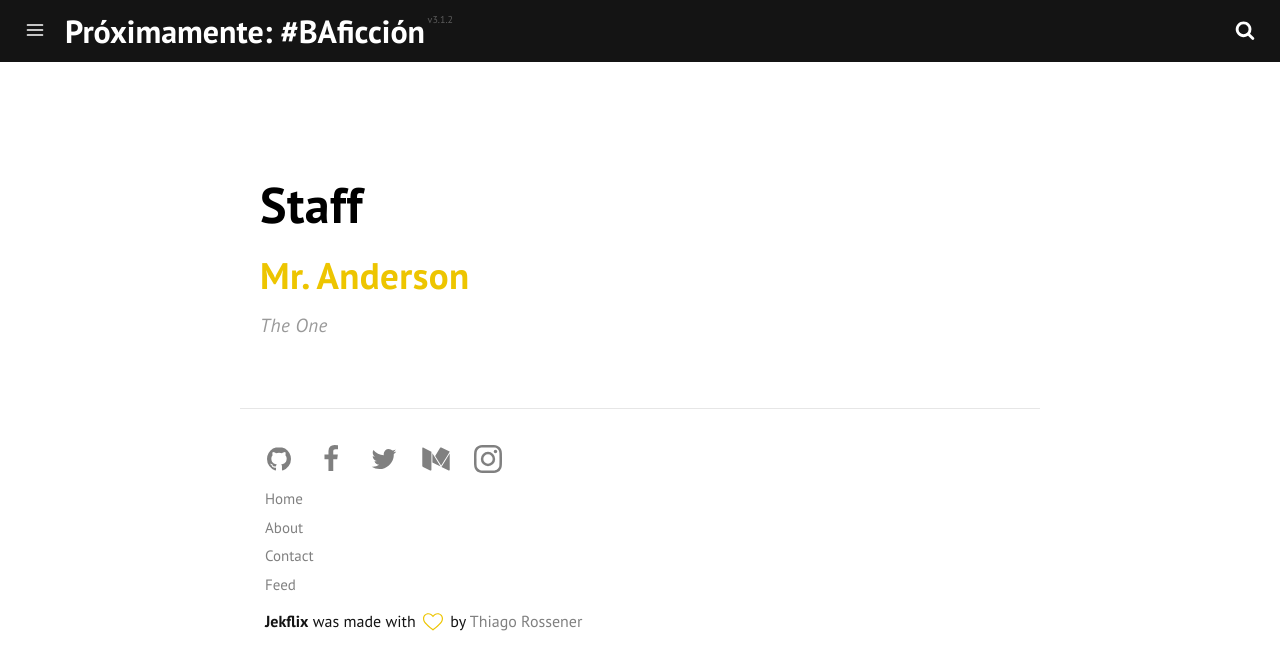
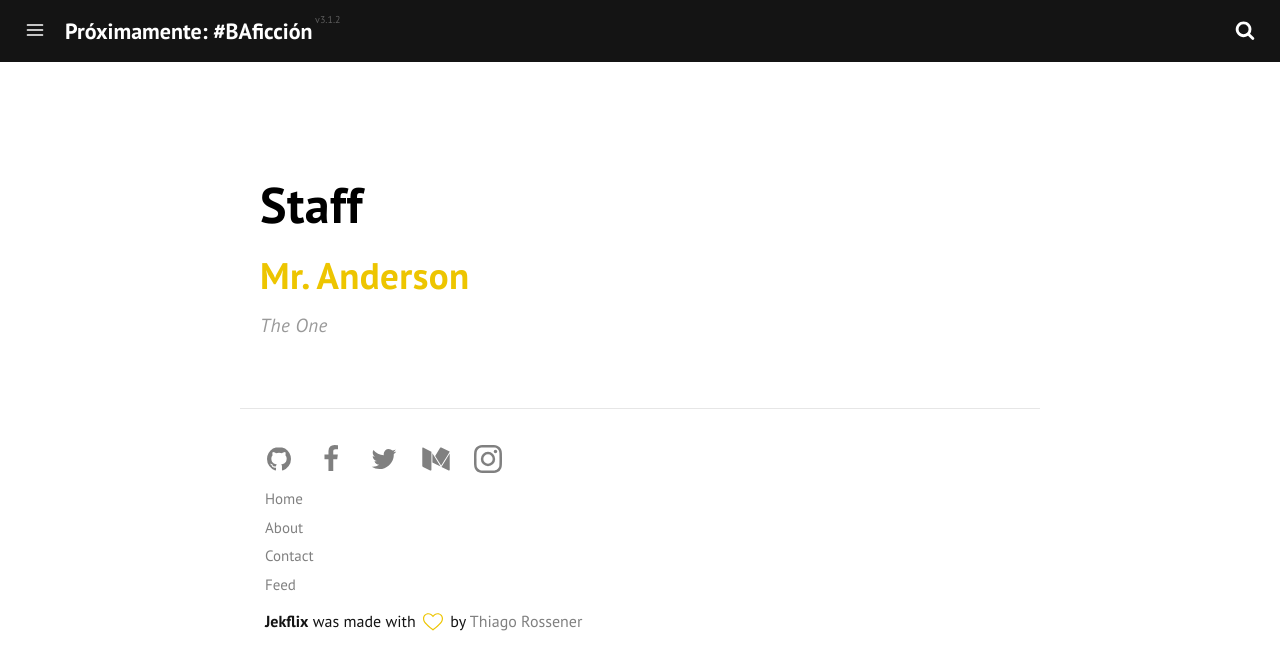
Before and after one commit to silvialohrmann/baficcion, a Jekyll site: the page built from staff.html, in a window 1280 px wide. Shown: the top 670 px of the page. Built offline with Jekyll 4.4.1, drawn with Linux system fonts in a browser that asks for light colours; a script that is not in the unit is left out.

Commit message:
Update _header.scss

```diff
--- a/_sass/_header.scss
+++ b/_sass/_header.scss
@@ -26,7 +26,7 @@ body {
       display: block;
       color: $accentDark;
       text-decoration: none;
-      font-size: rem(32px);
+      font-size: rem(22px);
       position: relative;
       outline: 0;
     }
```
